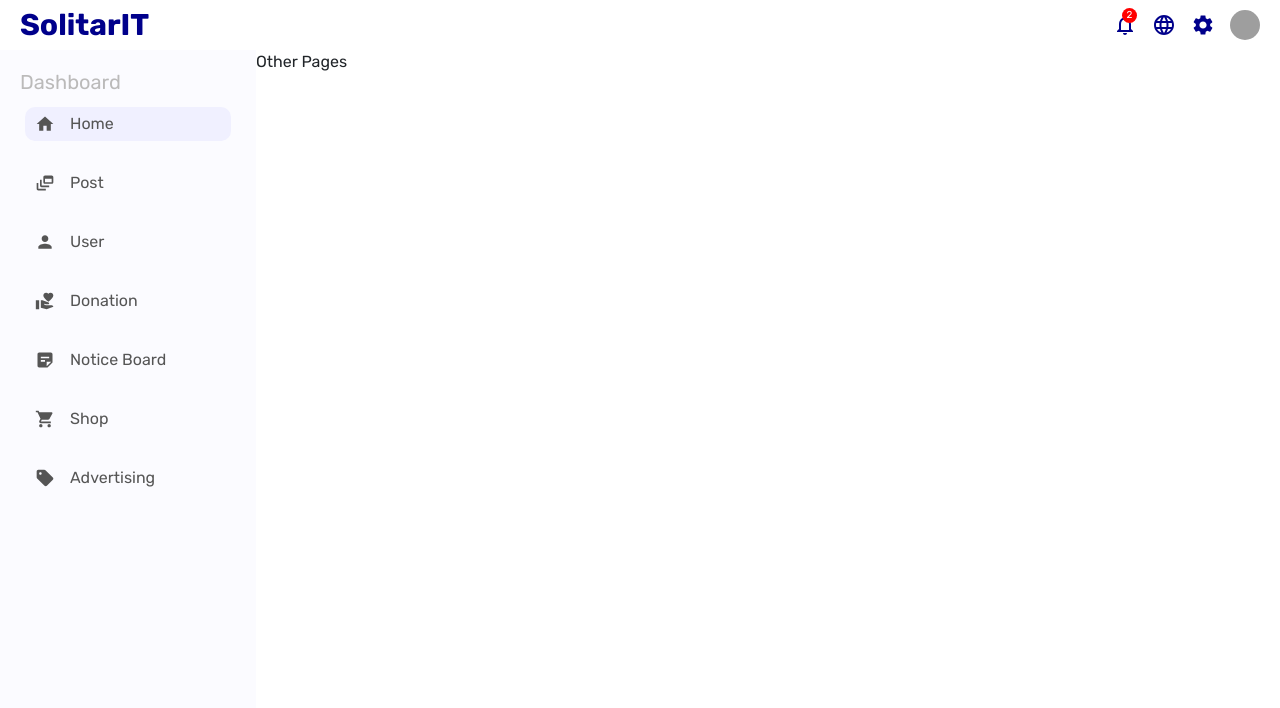
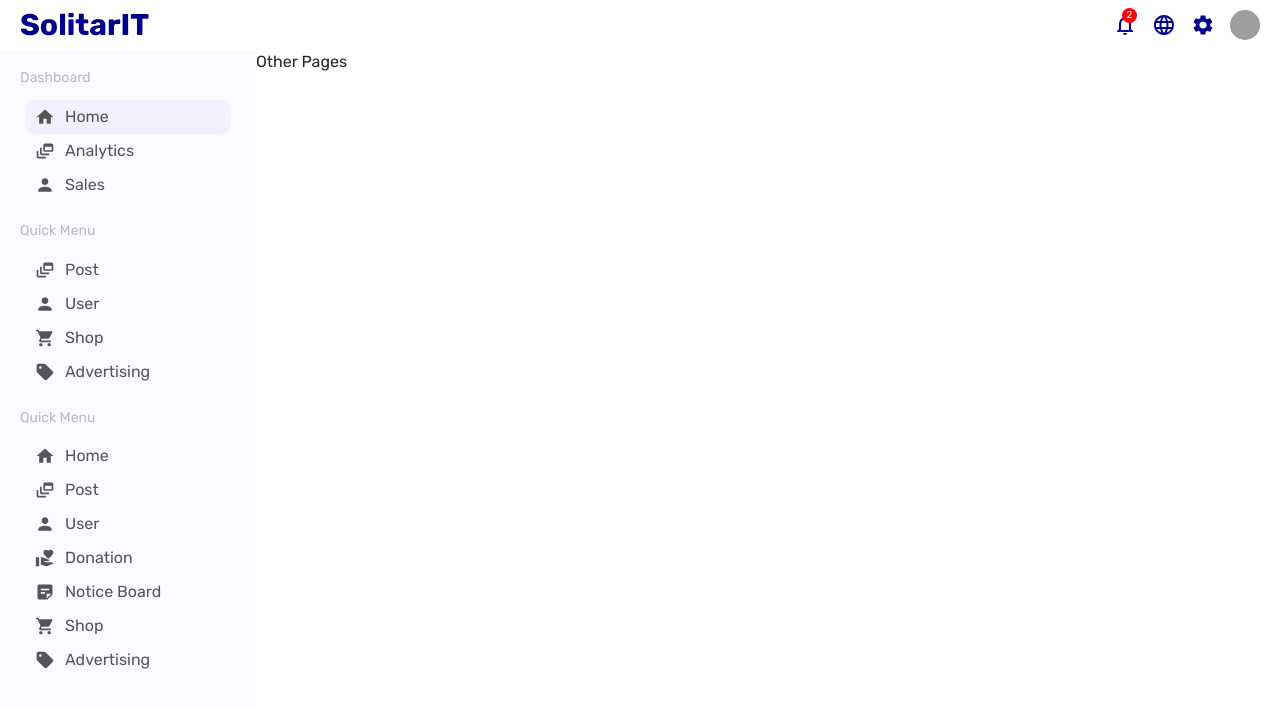
Before and after one commit to PulasthiAbey/Dashboard-BackEnd, a React (Create React App) app in the folder front_end/: page / in a window 1280 px wide. Shown: the top 708 px of the page. Built offline with nearby package versions, Linux system fonts and the light colour scheme; grey boxes are pictures that could not be loaded.

Commit message:
sidebar done

```diff
--- a/front_end/src/components/sidebar/Sidebar.jsx
+++ b/front_end/src/components/sidebar/Sidebar.jsx
@@ -19,6 +19,42 @@ const Sidebar = () => {
           <h5 className="sidebarTitle">Dashboard</h5>
           <ul className="sidebarList">
             <li className="sidebarListItem active">
+              <Home className="sidebarIcon" />
+              Home
+            </li>
+            <li className="sidebarListItem">
+              <DynamicFeed className="sidebarIcon" />
+              Analytics
+            </li>
+            <li className="sidebarListItem">
+              <Person className="sidebarIcon" />
+              Sales
+            </li>
+          </ul>
+
+          <h5 className="sidebarTitle">Quick Menu</h5>
+          <ul className="sidebarList">
+            <li className="sidebarListItem">
+              <DynamicFeed className="sidebarIcon" />
+              Post
+            </li>
+            <li className="sidebarListItem">
+              <Person className="sidebarIcon" />
+              User
+            </li>
+            <li className="sidebarListItem">
+              <LocalGroceryStore className="sidebarIcon" />
+              Shop
+            </li>
+            <li className="sidebarListItem">
+              <Sell className="sidebarIcon" />
+              Advertising
+            </li>
+          </ul>
+
+          <h5 className="sidebarTitle">Quick Menu</h5>
+          <ul className="sidebarList">
+            <li className="sidebarListItem">
               <Home className="sidebarIcon" />
               Home
             </li>
--- a/front_end/src/components/sidebar/sidebar.css
+++ b/front_end/src/components/sidebar/sidebar.css
@@ -16,7 +16,7 @@
 }
 
 .sidebarTitle {
-  font-size: 20px;
+  font-size: 14px;
   color: rgb(187, 186, 186);
 }
 
@@ -27,7 +27,7 @@
 
 .sidebarListItem {
   padding: 5px 5px;
-  margin-bottom: 25px;
+  /* margin-bottom: 25px; */
   cursor: pointer;
   display: flex;
   align-items: center;
@@ -41,6 +41,6 @@
 }
 
 .sidebarIcon{
-    margin-right: 15px;
+    margin-right: 10px;
     font-size: 20px !important;
 }
```
